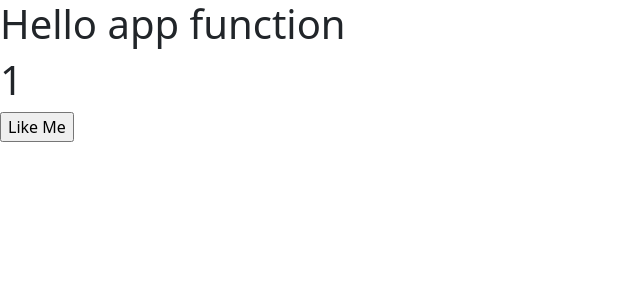
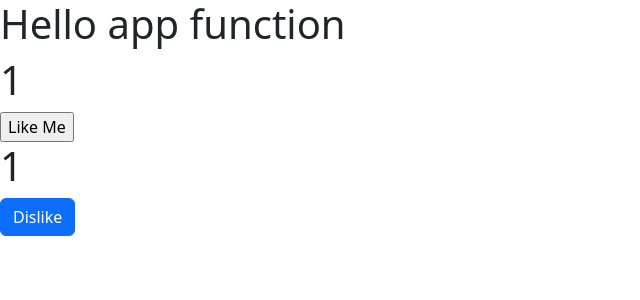
Before and after one commit to pradipgangarde05/React-23, a React (Create React App) app: page / in a window 1280 px wide. Shown: the top 300 px of the page, without its empty margins (0-640 px from the left). Built offline with nearby package versions, Linux system fonts and the light colour scheme.

Commit message:
dislike-update

```diff
--- a/src/newpages/counterApp.js
+++ b/src/newpages/counterApp.js
@@ -1,10 +1,12 @@
 import { useState } from "react";
+
 function CounterApp(){
     let [counter,setCounter] = useState(1);
-    let id = 100;
-    let pi = 3.14;
-    let str = "Hello World";
-    let active = true;
+    let [incounter,setinCounter] = useState(1);
+    // let id = 100;
+    // let pi = 3.14;
+    // let str = "Hello World";
+    // let active = true;
 
 
   //Member Function
@@ -13,14 +15,21 @@ function CounterApp(){
       console.log("I'am button click",counter);
       setCounter(counter);
     };
-    let dislikeMeAction = () => {};
 
+     let dislikeMeAction = () => {
+     incounter  = incounter + 1;
+      console.log("I'am button click",incounter);
+      setinCounter(incounter);
+     };
 
     return(
     <>
    <h1>{counter}</h1>
     <input type="button" value="Like Me" onClick={likeMeAction} />
+    <h1>{incounter}</h1>
+    <a name="" id="" class="btn btn-primary" href="#" role="button" onClick={dislikeMeAction}>Dislike</a>
+
     </>
     );
   }
-export default  CounterApp;
+    export default  CounterApp;
```
